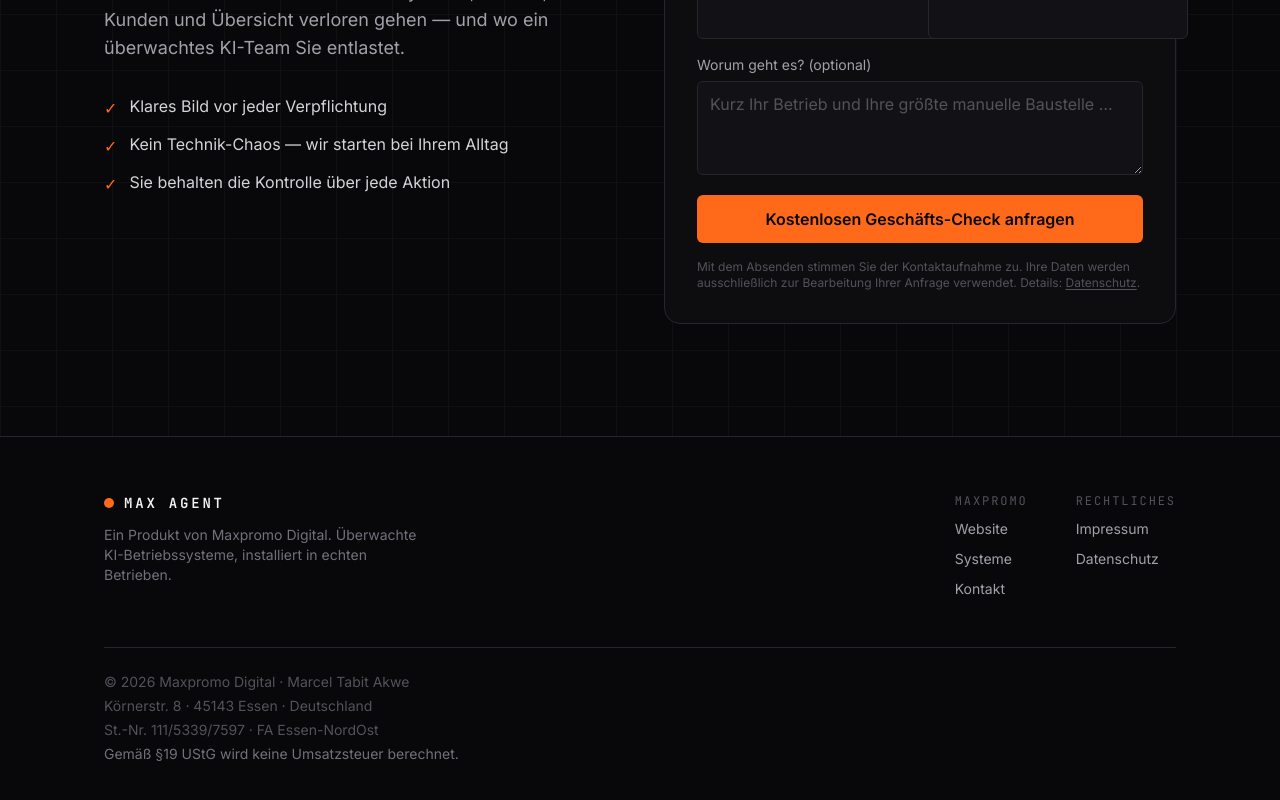
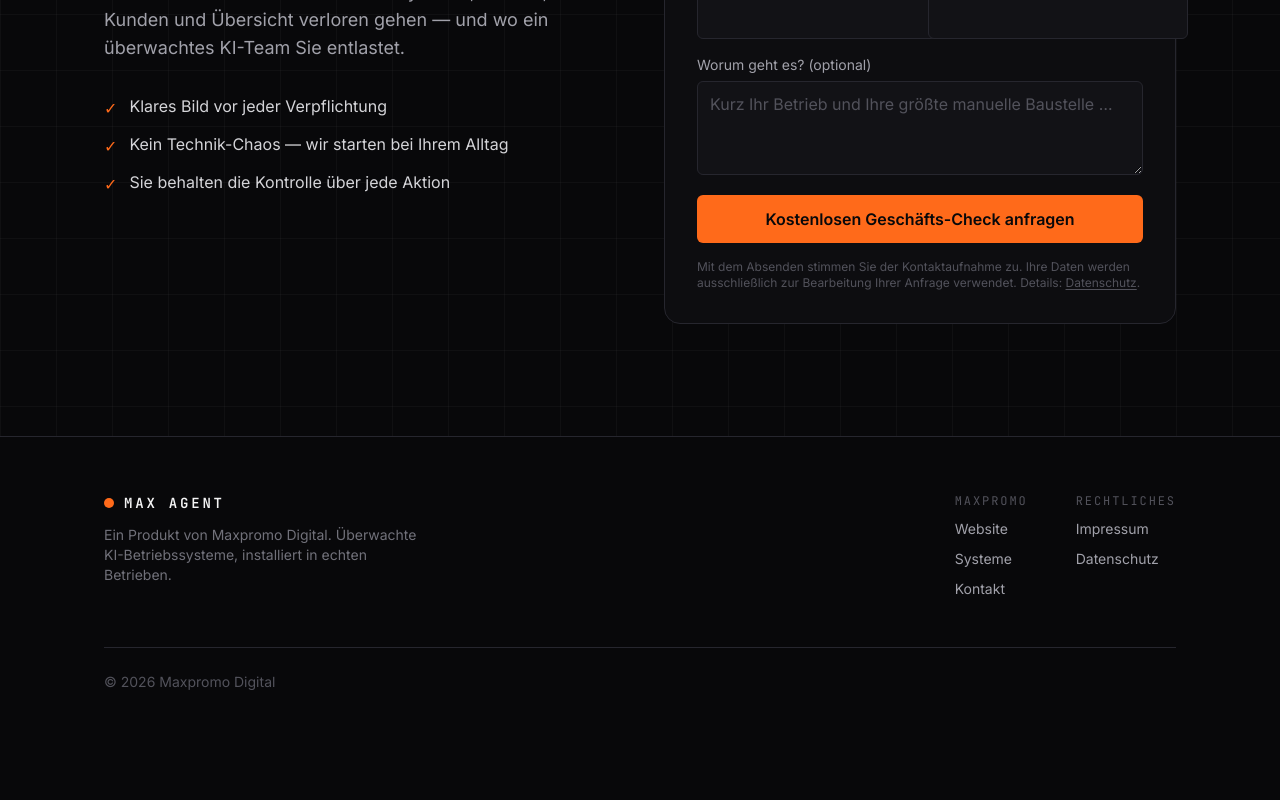
Before and after one commit to buddy1974/maxpromo-agent-bureau, a Next.js app: page / in a window 1280 px wide. Shown: the part 3799-4599 px from the top of the page. After the commit the page ends 4547 px from the top, so only its background shows below. Built offline with nearby package versions, Linux system fonts and the light colour scheme; no server answers.

Commit message:
Move Impressum details out of footer; keep link only

```diff
--- a/components/marketing/Footer.tsx
+++ b/components/marketing/Footer.tsx
@@ -1,4 +1,4 @@
-import { BUSINESS, UST_CLAUSE } from "@/config/legal";
+import { BUSINESS } from "@/config/legal";
 
 export function Footer() {
   return (
@@ -59,18 +59,11 @@ export function Footer() {
           </nav>
         </div>
 
-        {/* Impressum + locked §19 UStG clause — legally required, do not remove. */}
+        {/* Full Impressum (address, St.-Nr., §19 UStG clause) lives on /impressum,
+            reachable via the "Impressum" link above. Kept out of the footer per
+            owner request — §5 TMG only requires it to be easily reachable. */}
         <div className="mt-12 border-t border-line pt-6 text-sm text-zinc-600">
-          <p>
-            © {new Date().getFullYear()} {BUSINESS.brand} · {BUSINESS.legalName}
-          </p>
-          <p className="mt-1">
-            {BUSINESS.street} · {BUSINESS.city} · {BUSINESS.country}
-          </p>
-          <p className="mt-1">
-            St.-Nr. {BUSINESS.steuernummer} · {BUSINESS.finanzamt}
-          </p>
-          <p className="mt-1 text-zinc-500">{UST_CLAUSE}</p>
+          <p>© {new Date().getFullYear()} {BUSINESS.brand}</p>
         </div>
       </div>
     </footer>
```
